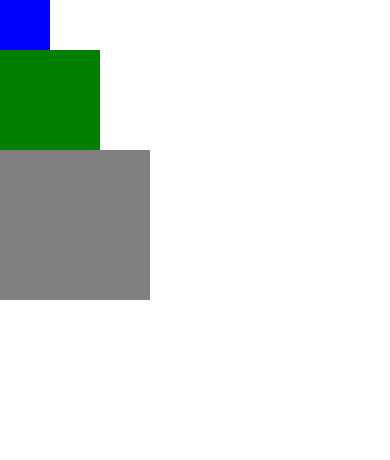
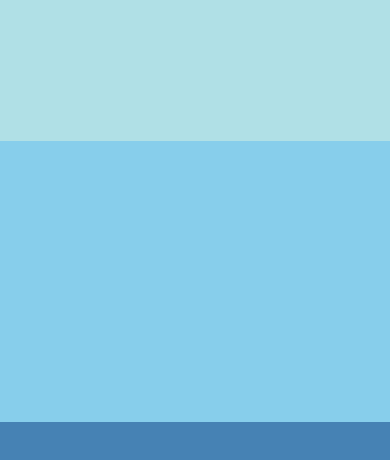
Before and after one commit to paulkiren/react_experiments, a React Native app: screen / in a window 390 px wide. Shown: the top 460 px of the page. Built offline with nearby package versions, Linux system fonts and the light colour scheme.

Commit message:
Flex Dimensions done

```diff
--- a/App.js
+++ b/App.js
@@ -14,15 +14,18 @@ const styles = StyleSheet.create({
 export default class LotsOfStyles extends Component {
   render() {
     return (
-      <View>
-      <View style={{ width: 50, height: 50, backgroundColor: 'blue' }}></View>
+      <View style={{flex:1}}>
+      <View style={{flex: 1, backgroundColor: 'powderblue'}} />
+        <View style={{flex: 2, backgroundColor: 'skyblue'}} />
+        <View style={{flex: 3, backgroundColor: 'steelblue'}} />
+      {/* <View style={{ width: 50, height: 50, backgroundColor: 'blue' }}></View>
       <View style={{ width: 100, height: 100, backgroundColor: 'green' }}></View>
-           <View style={{ width: 150, height: 150, backgroundColor: 'grey' }}>
+           <View style={{ width: 150, height: 150, backgroundColor: 'grey' }}> */}
         {/* <Text style={styles.bigBlue} >Big Red Kiren Paul Check</Text>
         <Text style={[styles.bigBlue, styles.red]}>bigBlue, then red</Text>
         <Text style={styles.red} >Kiren Paul Check</Text>
         <Text style={[styles.red, styles.bigBlue]}>red, then bigBlue</Text> */}
-      </View>
+      {/* </View> */}
 
       </View>
 
```
